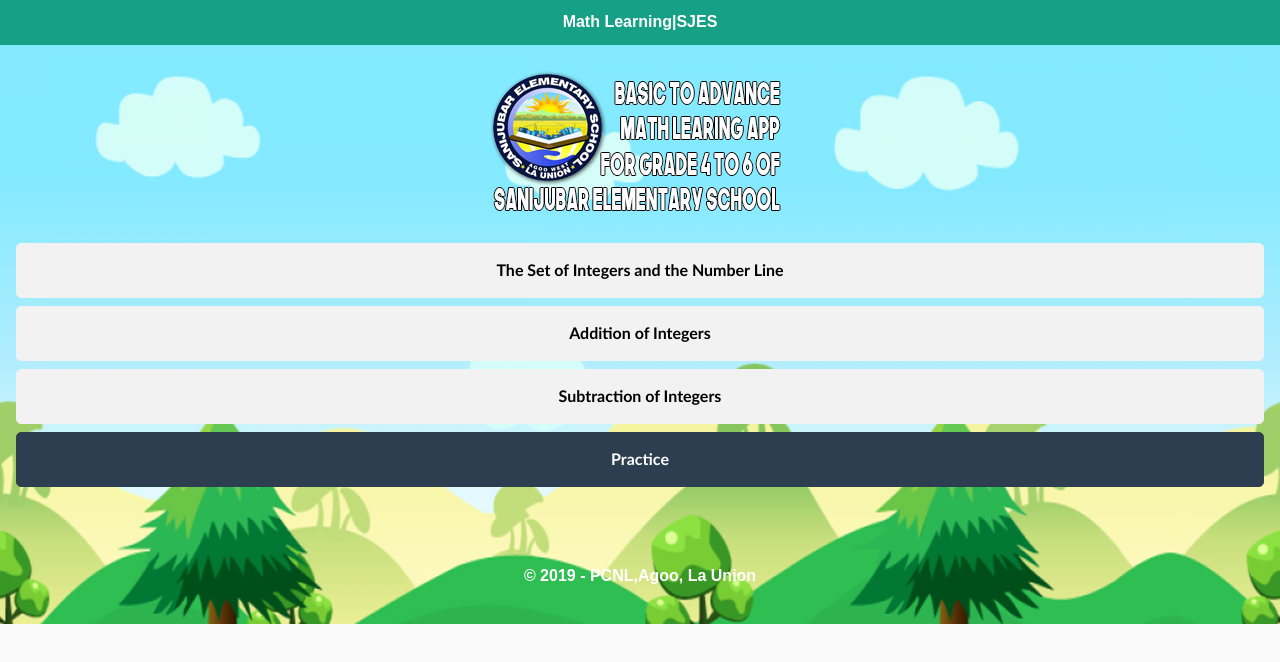
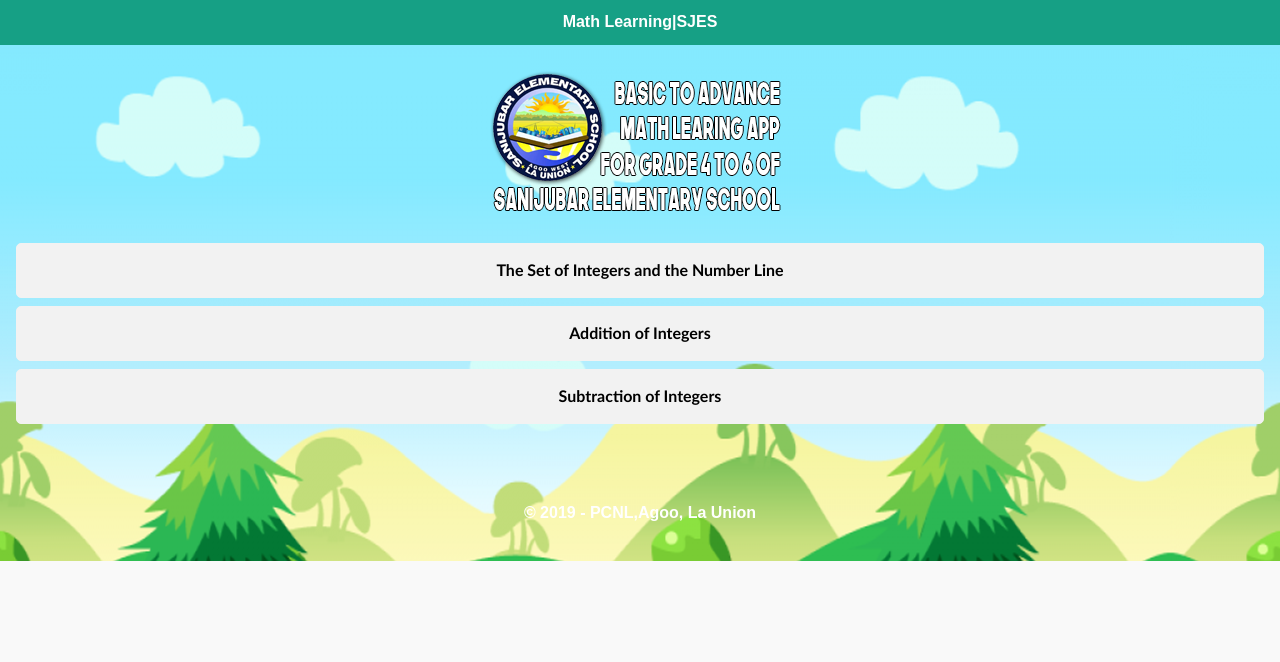
Before and after one commit to lexterG27/MATHAPP, a plain HTML site: page 6gradechapter5.html in a window 1280 px wide. Drawn offline with Linux system fonts and the light colour scheme.

Commit message:
Update 6gradechapter5.html

```diff
--- a/6gradechapter5.html
+++ b/6gradechapter5.html
@@ -59,7 +59,7 @@
         <button data-theme="c" id="apDiv1">The Set of Integers and the Number Line</button>
         <button data-theme="c" id="apDiv2">Addition of Integers</button>
         <button data-theme="c" id="apDiv3">Subtraction of Integers</button>
-        <button data-theme="a" id="apDiv4">Practice</button>
+        <button data-theme="a" id="apDiv4" style="display:none">Practice</button>
       </ul>
       <div>
         <br><br>
```
